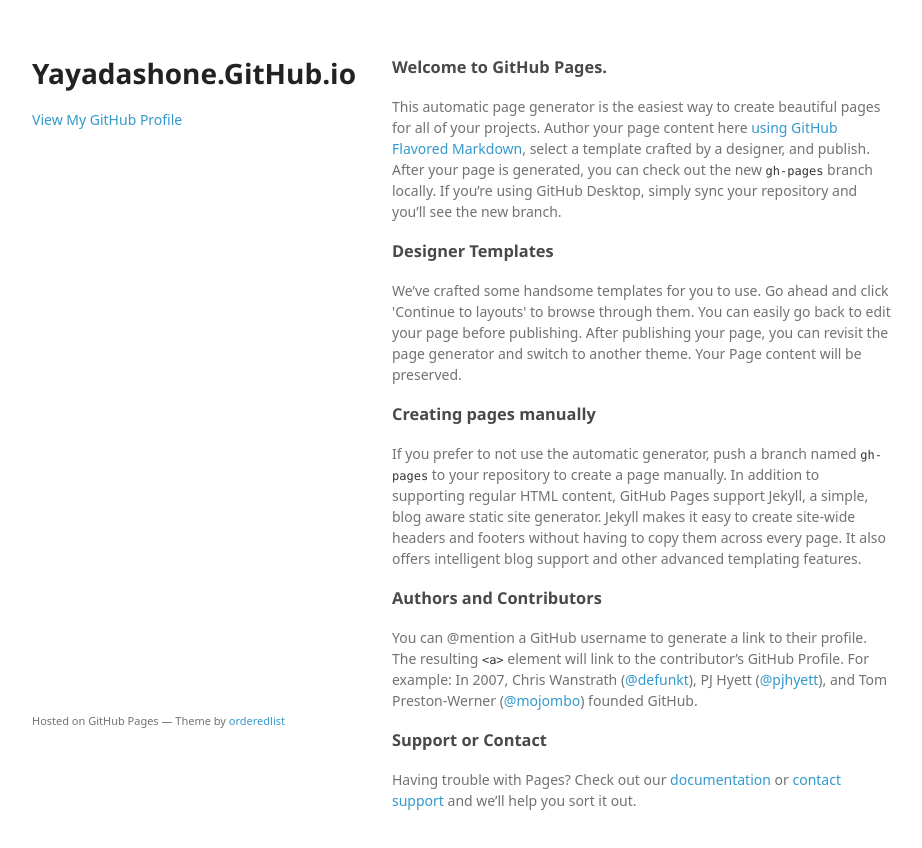
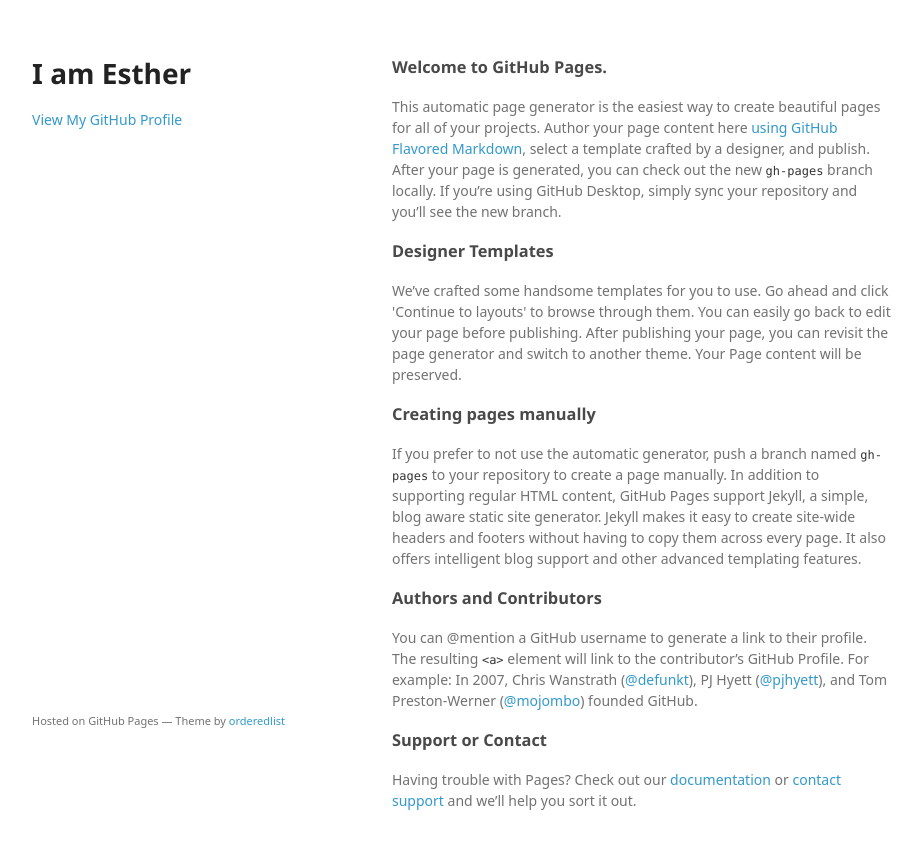
Before and after one commit to yayadashone/yayadashone.github.io, a plain HTML site: page index.html in a window 1280 px wide. Shown: the whole page, without its empty margins (178-1100 px from the left). Drawn offline with Linux system fonts and the light colour scheme; a web font is replaced by a local one.

Commit message:
Change title

```diff
--- a/index.html
+++ b/index.html
@@ -15,7 +15,7 @@
   <body>
     <div class="wrapper">
       <header>
-        <h1>Yayadashone.GitHub.io</h1>
+        <h1>I am Esther</h1>
         <p></p>
 
 
```
